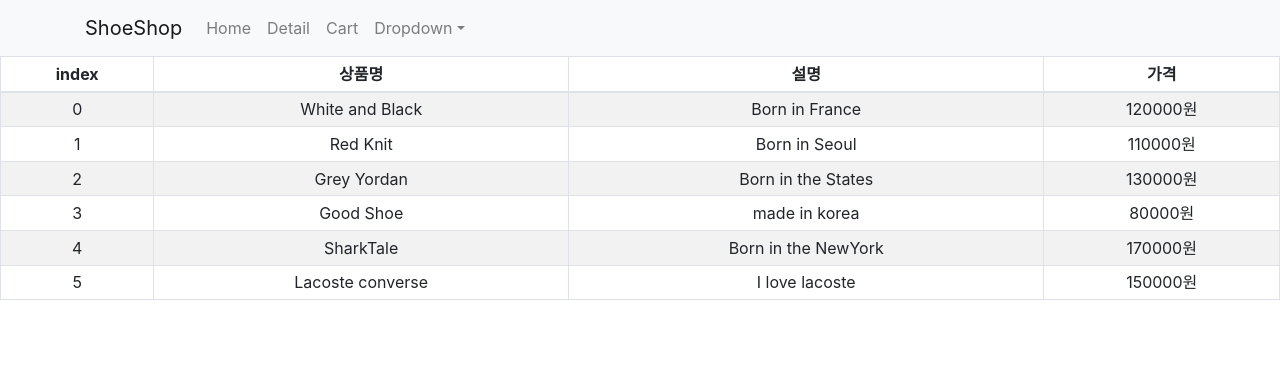
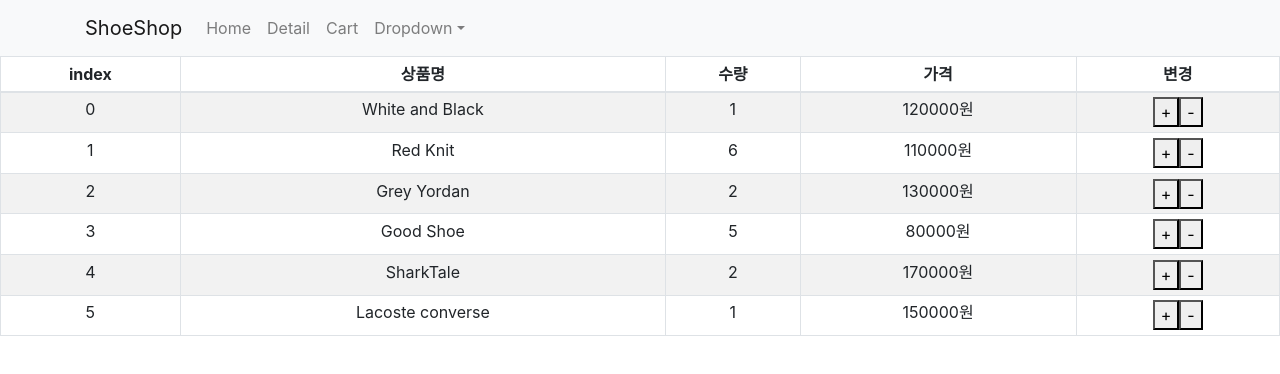
Before and after one commit to k9want/react-shop, a React (Create React App) app: page /cart in a window 1280 px wide. Shown: the top 374 px of the page. Built offline with nearby package versions, Linux system fonts and the light colour scheme.

Commit message:
Redux(2) - reducer/dispatch 상태관리

```diff
--- a/src/Cart.js
+++ b/src/Cart.js
@@ -13,18 +13,35 @@ function Cart(props) {
           <tr>
             <th>index</th>
             <th>상품명</th>
-            <th>설명</th>
+            <th>수량</th>
             <th>가격</th>
+            <th>변경</th>
           </tr>
         </thead>
         <tbody>
-          {props.state.map(shoe => {
+          {props.state.map((shoe, i) => {
             return (
-              <tr>
+              <tr key={i}>
                 <td>{shoe.id}</td>
                 <td>{shoe.name ? shoe.name : shoe.title}</td>
-                <td>{shoe.content}</td>
+                <td>{shoe.quan}</td>
                 <td>{shoe.price}원</td>
+                <td>
+                  <button
+                    onClick={() => {
+                      props.dispatch({ type: "수량증가" });
+                    }}
+                  >
+                    +
+                  </button>
+                  <button
+                    onClick={() => {
+                      props.dispatch({ type: "수량감소" });
+                    }}
+                  >
+                    -
+                  </button>
+                </td>
               </tr>
             );
           })}
--- a/src/index.js
+++ b/src/index.js
@@ -7,43 +7,55 @@ import { BrowserRouter } from "react-router-dom";
 import { Provider } from "react-redux";
 import { createStore } from "redux";
 
-let store = createStore(() => {
-  return [
+let 기본state = [
   {
     id: 0,
     title: "White and Black",
-      content: "Born in France",
+    quan: 1,
     price: 120000,
   },
 
   {
     id: 1,
     title: "Red Knit",
-      content: "Born in Seoul",
+    quan: 6,
     price: 110000,
   },
 
   {
     id: 2,
     title: "Grey Yordan",
-      content: "Born in the States",
+    quan: 2,
     price: 130000,
   },
-    { id: 3, name: "Good Shoe", content: "made in korea", price: 80000 },
+  { id: 3, name: "Good Shoe", quan: 5, price: 80000 },
   {
     id: 4,
     title: "SharkTale",
-      content: "Born in the NewYork",
+    quan: 2,
     price: 170000,
   },
   {
     id: 5,
     title: "Lacoste converse",
-      content: "I love lacoste",
+    quan: 1,
     price: 150000,
   },
 ];
-});
+
+function reducer(state = 기본state, 액션) {
+  if (액션.type === "수량증가") {
+    let copy = [...state];
+    copy[0].quan++;
+    return copy;
+  } else if (액션.type === "수량감소") {
+    let copy = [...state];
+    copy[0].quan--;
+    return copy;
+  } else return state;
+}
+
+let store = createStore(reducer);
 
 ReactDOM.render(
   <React.StrictMode>
```
Lines whose indentation alone changed are shown as unchanged.
